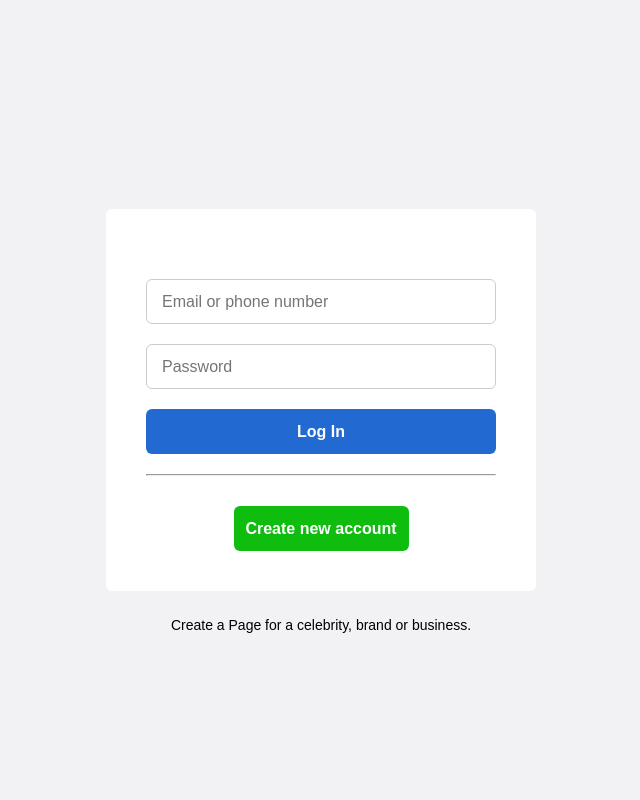
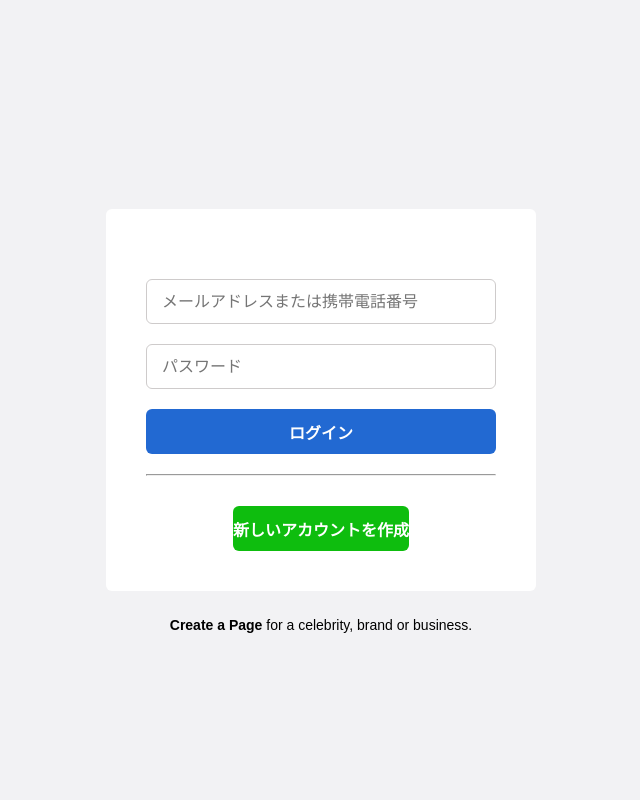
Before and after one commit to xagiang309/Challenge-Rikkei, a Django app: page /login/ in a window 1280 px wide. Shown: the whole page, without its empty margins (319-959 px from the left). Run offline with Django 4.2, Linux system fonts and the light colour scheme.

Commit message:
no message

```diff
--- a/helloworld/web/static/css/login.css
+++ b/helloworld/web/static/css/login.css
@@ -58,7 +58,6 @@ form .field {
 
 .button2-field>button {
     height: 45px;
-    width: 50%;
     background-color: #0ebd0e;
     border: none;
     border-radius: 6px;
--- a/helloworld/web/templates/login.html
+++ b/helloworld/web/templates/login.html
@@ -17,21 +17,21 @@
                 <form action="{% url 'login' %}" method="POST" onsubmit="login()">
                     {% csrf_token %}
                     <div class="field input field">
-                        <input type="email" placeholder="Email or phone number" name='email'>
+                        <input type="email" placeholder="メールアドレスまたは携帯電話番号" name='email'>
                     </div>
 
                     <div class="field input field">
-                        <input type="password" placeholder="Password" name='password'>
+                        <input type="password" placeholder="パスワード" name='password'>
                     </div>
 
                     <div class="field button1-field">
-                        <button type="submit">Log In</button>
+                        <button type="submit">ログイン</button>
                     </div>
 
                     <hr />
 
                     <div class="field button2-field">
-                        <button type="submit">Create new account</button>
+                        <button type="submit">新しいアカウントを作成</button>
                     </div>
 
                 </form>
@@ -39,7 +39,7 @@
         </div>
 
         <div class="tx">
-            <p><a>Create a Page</a> for a celebrity, brand or business.</p>
+            <p><strong>Create a Page</strong> for a celebrity, brand or business.</p>
         </div>
     </section>
 </body>
```
Also changed, not shown: helloworld/web/templates/home.html (+12 -13 lines), helloworld/web/templates/signup.html (+6 -6 lines).
